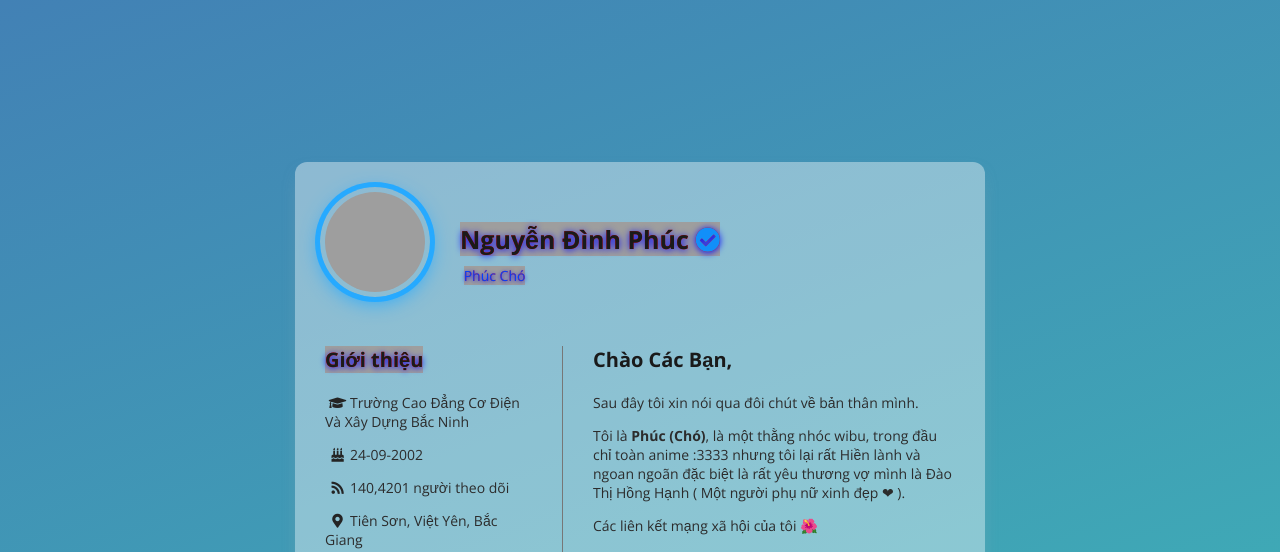
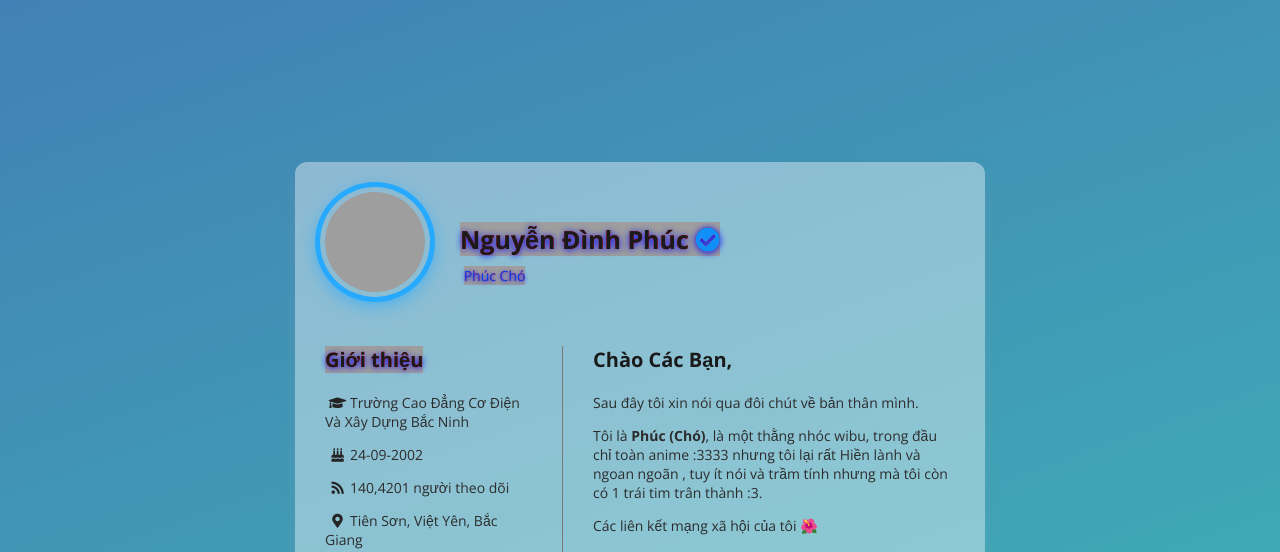
Before and after one commit to PhucCuTe/Gi-i-thi-u, a plain HTML site: page index.html in a window 1280 px wide. Shown: the top 552 px of the page. Drawn offline with nearby package versions, Linux system fonts and the light colour scheme; grey boxes are pictures that could not be loaded; some icons are missing.

Commit message:
Update index.html

```diff
--- a/index.html
+++ b/index.html
@@ -69,7 +69,7 @@ var message="NoRightClicking"; function defeatIE() {if (document.all) {(message)
                     <div class='description'>
                         <h3>Chào Các Bạn,</h3>
                         <p>Sau đây tôi xin nói qua đôi chút về bản thân mình.</p>
-                        <p>Tôi là <b>Phúc (Chó)</b>, là một thằng nhóc wibu, trong đầu chỉ toàn anime :3333 nhưng tôi lại rất Hiền lành và ngoan ngoãn đặc biệt là rất yêu thương vợ mình là Đào Thị Hồng Hạnh ( Một người phụ nữ xinh đẹp ❤ ).</p>
+                        <p>Tôi là <b>Phúc (Chó)</b>, là một thằng nhóc wibu, trong đầu chỉ toàn anime :3333 nhưng tôi lại rất Hiền lành và ngoan ngoãn , tuy ít nói và trầm tính nhưng mà tôi còn có 1 trái tim trân thành :3.</p>
                         <p>Các liên kết mạng xã hội của tôi 🌺</p>
                     </div>
                     <ul class="link">
```
